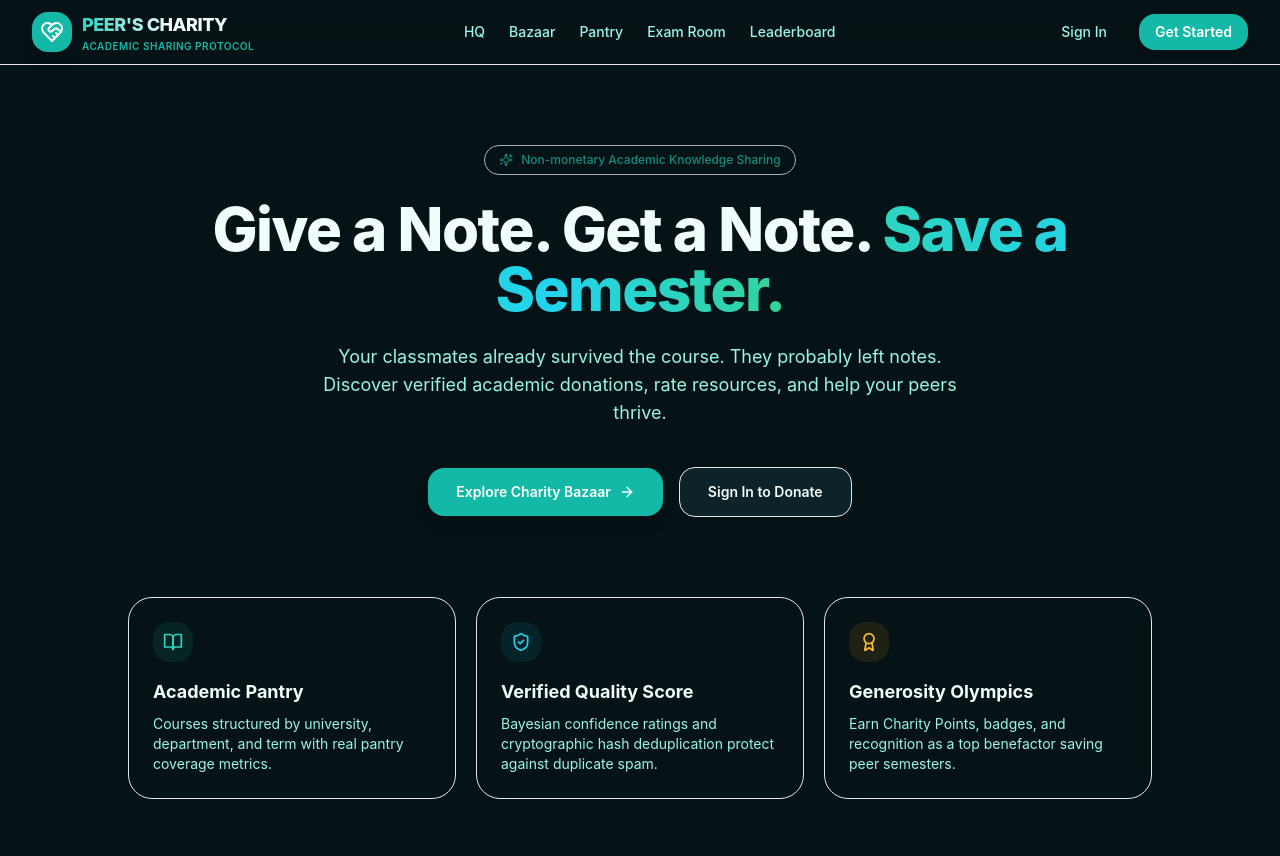
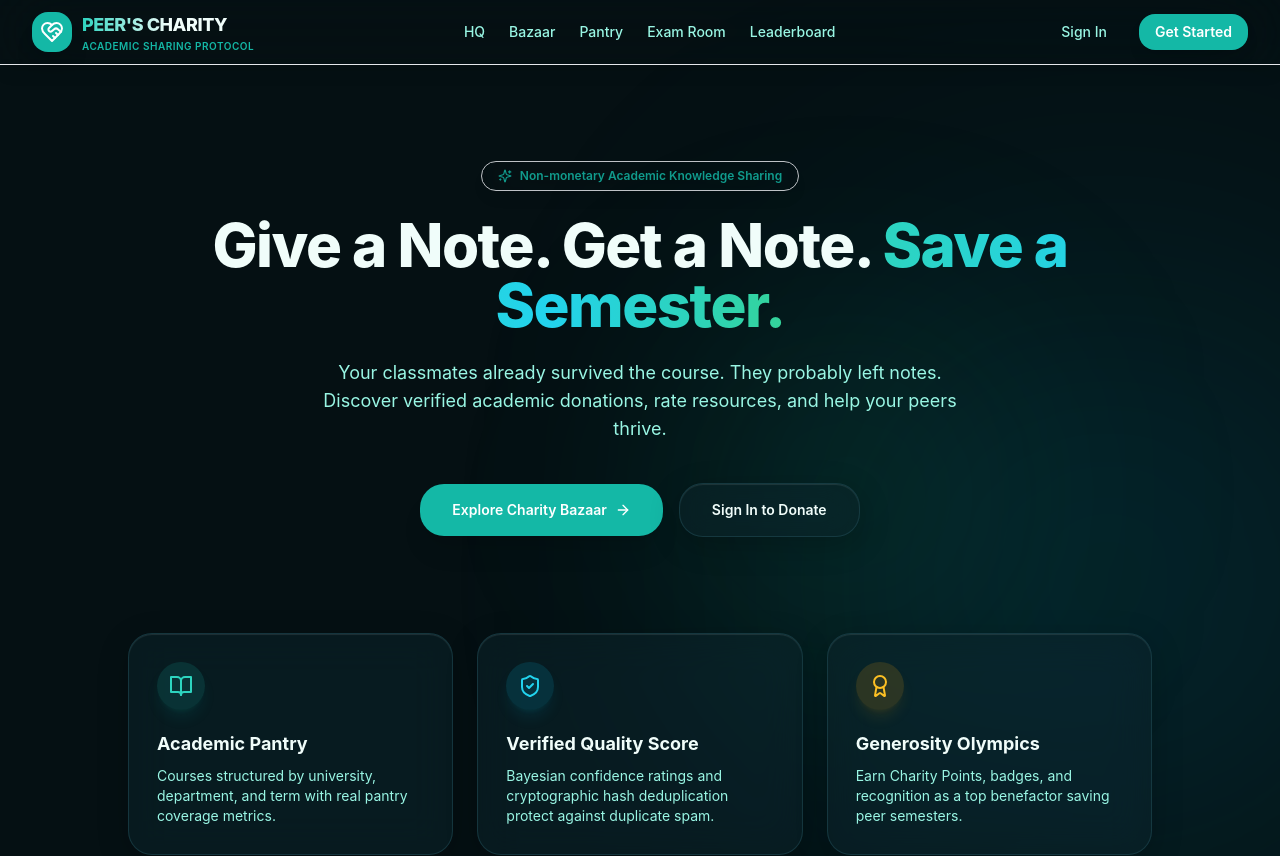
Before and after one commit to asnayem1122/Peers_Charity, a Next.js app in the folder apps/web/: page /Peers_Charity/ in a window 1280 px wide. Shown: the top 856 px of the page. Built offline with nearby package versions, Linux system fonts and the light colour scheme.

Commit message:
Apply modern Apple Glassmorphism UI design system

```diff
--- a/apps/web/app/globals.css
+++ b/apps/web/app/globals.css
@@ -3,38 +3,38 @@
 @tailwind utilities;
 
 @layer base {
-  /* Light Mode — Warm Sand Beige & Deep Cyber Teal (Mac Refined) */
+  /* Light Mode Glassmorphism — Warm Sand Cream Glass */
   :root {
-    --background: #f6f3eb;
-    --foreground: #1c1917;
-    --card: #ffffff;
-    --card-hover: #f1ebd9;
-    --border: #e6dcce;
+    --background: #f5f1e8;
+    --foreground: #1e1b18;
+    --card: rgba(253, 251, 247, 0.65);
+    --card-hover: rgba(245, 241, 232, 0.85);
+    --border: rgba(223, 212, 193, 0.6);
     --accent: #0d9488;
     --accent-secondary: #06b6d4;
     --accent-foreground: #ffffff;
-    --muted: #f1ebd9;
+    --muted: rgba(234, 227, 213, 0.5);
     --muted-foreground: #786c5a;
     --success: #10b981;
   }
 
-  /* Dark Mode — Deep Obsidian Teal & Mac Glassmorphism */
+  /* Dark Mode Glassmorphism — Deep Obsidian Cyber Teal Glass */
   .dark {
-    --background: #061316;
+    --background: #051013;
     --foreground: #f0fdfa;
-    --card: #0d2328;
-    --card-hover: #15343b;
-    --border: #1f4852;
+    --card: rgba(13, 35, 40, 0.55);
+    --card-hover: rgba(21, 52, 59, 0.75);
+    --border: rgba(31, 72, 82, 0.6);
     --accent: #14b8a6;
     --accent-secondary: #22d3ee;
     --accent-foreground: #ffffff;
-    --muted: #0a1b1f;
+    --muted: rgba(10, 27, 31, 0.6);
     --muted-foreground: #99f6e4;
     --success: #34d399;
   }
 }
 
-/* macOS-like Typography Smoothing & Layout Boundaries */
+/* macOS Glassmorphism Typography & Layout */
 html {
   -webkit-font-smoothing: antialiased;
   -moz-osx-font-smoothing: grayscale;
@@ -51,7 +51,27 @@ body {
   word-break: break-word;
 }
 
-/* Prevent text overflow and title overlapping on mobile */
+/* Glassmorphism Utilities */
+.glass-panel {
+  background: var(--card);
+  backdrop-filter: blur(20px) saturate(190%);
+  -webkit-backdrop-filter: blur(20px) saturate(190%);
+  border: 1px solid var(--border);
+  box-shadow: 0 8px 32px 0 rgba(0, 0, 0, 0.2), inset 0 1px 1px 0 rgba(255, 255, 255, 0.1);
+}
+
+.glass-card-hover {
+  transition: all 0.3s cubic-bezier(0.16, 1, 0.3, 1);
+}
+
+.glass-card-hover:hover {
+  background: var(--card-hover);
+  border-color: var(--accent);
+  transform: translateY(-2px);
+  box-shadow: 0 12px 40px 0 rgba(20, 184, 166, 0.15), inset 0 1px 1px 0 rgba(255, 255, 255, 0.2);
+}
+
+/* Prevent text overflow and title overlapping */
 h1, h2, h3, h4, h5, h6 {
   overflow-wrap: break-word;
   word-wrap: break-word;
@@ -70,7 +90,7 @@ p, span, label {
 
 /* Light mode input styling */
 input, select, textarea {
-  color: #1c1917 !important;
+  color: #1e1b18 !important;
 }
 
 .dark input:-webkit-autofill,
@@ -84,12 +104,12 @@ input, select, textarea {
 input:-webkit-autofill,
 input:-webkit-autofill:hover,
 input:-webkit-autofill:focus {
-  -webkit-text-fill-color: #1c1917 !important;
-  -webkit-box-shadow: 0 0 0px 1000px #f6f3eb inset !important;
+  -webkit-text-fill-color: #1e1b18 !important;
+  -webkit-box-shadow: 0 0 0px 1000px #f5f1e8 inset !important;
   transition: background-color 5000s ease-in-out 0s;
 }
 
-/* Apple-style Smooth Scrollbar */
+/* Apple Glass Scrollbar */
 ::-webkit-scrollbar {
   width: 7px;
   height: 7px;
--- a/apps/web/app/page.tsx
+++ b/apps/web/app/page.tsx
@@ -3,12 +3,17 @@ import { BookOpen, ShieldCheck, HeartHandshake, Sparkles, ArrowRight, Award } fr
 
 export default function LandingPage() {
   return (
-    <div className="flex flex-col min-h-screen">
+    <div className="flex flex-col min-h-screen relative overflow-hidden bg-background">
+      {/* Ambient Glassmorphic Background Orbs */}
+      <div className="fixed top-[-10%] left-[-10%] w-[500px] h-[500px] bg-accent/20 rounded-full blur-[140px] pointer-events-none" />
+      <div className="fixed bottom-[-10%] right-[-10%] w-[600px] h-[600px] bg-cyan-500/15 rounded-full blur-[160px] pointer-events-none" />
+      <div className="fixed top-[40%] right-[20%] w-[350px] h-[350px] bg-emerald-500/10 rounded-full blur-[120px] pointer-events-none" />
+
       {/* Header Navigation */}
-      <header className="border-b border-border/60 bg-card/60 backdrop-blur-xl sticky top-0 z-50 transition-all">
+      <header className="border-b border-border/60 bg-card/60 backdrop-blur-2xl sticky top-0 z-50 transition-all shadow-lg">
         <div className="max-w-7xl mx-auto px-4 sm:px-6 lg:px-8 h-16 flex items-center justify-between gap-3">
           <div className="flex items-center gap-2.5 min-w-0">
-            <div className="w-9 h-9 sm:w-10 sm:h-10 rounded-xl bg-accent flex items-center justify-center text-white shadow-lg shadow-accent/20 shrink-0">
+            <div className="w-9 h-9 sm:w-10 sm:h-10 rounded-xl bg-accent flex items-center justify-center text-white shadow-xl shadow-accent/30 shrink-0">
               <HeartHandshake className="w-5 h-5 sm:w-6 sm:h-6" />
             </div>
             <div className="min-w-0">
@@ -39,7 +44,7 @@ export default function LandingPage() {
             </Link>
             <Link
               href="/register"
-              className="px-3.5 sm:px-4 py-2 text-xs sm:text-sm font-semibold bg-accent text-accent-foreground rounded-xl hover:bg-accent/90 transition-all shadow-md shadow-accent/20"
+              className="px-3.5 sm:px-4 py-2 text-xs sm:text-sm font-semibold bg-accent text-accent-foreground rounded-xl hover:bg-accent/90 transition-all shadow-lg shadow-accent/25"
             >
               Get Started
             </Link>
@@ -48,11 +53,8 @@ export default function LandingPage() {
       </header>
 
       {/* Hero Section */}
-      <main className="flex-1 flex flex-col justify-center items-center text-center px-4 sm:px-6 py-12 sm:py-20 relative overflow-hidden">
-        {/* Background glow effects */}
-        <div className="absolute top-1/4 left-1/2 -translate-x-1/2 -translate-y-1/2 w-72 h-72 sm:w-96 sm:h-96 bg-accent/10 rounded-full blur-3xl pointer-events-none" />
-
-        <div className="inline-flex items-center gap-2 px-3.5 py-1.5 rounded-full border border-accent/30 bg-accent/10 text-accent text-xs font-medium mb-6 animate-pulse">
+      <main className="flex-1 flex flex-col justify-center items-center text-center px-4 sm:px-6 py-12 sm:py-24 relative z-10">
+        <div className="inline-flex items-center gap-2 px-4 py-1.5 rounded-full border border-accent/40 bg-accent/15 backdrop-blur-xl text-accent text-xs font-semibold mb-6 shadow-lg shadow-accent/10 animate-pulse">
           <Sparkles className="w-3.5 h-3.5 shrink-0" />
           <span className="truncate">Non-monetary Academic Knowledge Sharing</span>
         </div>
@@ -72,24 +74,24 @@ export default function LandingPage() {
         <div className="mt-8 sm:mt-10 flex flex-col sm:flex-row gap-3 sm:gap-4 justify-center items-center w-full sm:w-auto px-4">
           <Link
             href="/bazaar"
-            className="w-full sm:w-auto px-7 py-3.5 bg-accent text-white font-semibold rounded-xl hover:bg-accent/90 transition-all shadow-lg shadow-accent/25 flex items-center justify-center gap-2 group text-sm"
+            className="w-full sm:w-auto px-8 py-4 bg-accent text-white font-semibold rounded-2xl hover:bg-accent/90 transition-all shadow-xl shadow-accent/30 flex items-center justify-center gap-2 group text-sm"
           >
             <span>Explore Charity Bazaar</span>
             <ArrowRight className="w-4 h-4 group-hover:translate-x-1 transition-transform" />
           </Link>
           <Link
             href="/login"
-            className="w-full sm:w-auto px-7 py-3.5 bg-card border border-border/80 text-foreground font-semibold rounded-xl hover:bg-card-hover transition-all flex items-center justify-center gap-2 text-sm"
+            className="w-full sm:w-auto px-8 py-4 glass-panel text-foreground font-semibold rounded-2xl hover:bg-card-hover transition-all flex items-center justify-center gap-2 text-sm shadow-xl"
           >
             <span>Sign In to Donate</span>
           </Link>
         </div>
 
         {/* Value Props Cards Grid */}
-        <div className="mt-14 sm:mt-20 grid grid-cols-1 sm:grid-cols-3 gap-5 max-w-5xl text-left w-full">
-          <Link href="/pantry" className="p-5 sm:p-6 rounded-2xl bg-card/80 backdrop-blur-md border border-border/60 shadow-sm hover:border-accent/40 transition-all group">
-            <div className="w-10 h-10 rounded-xl bg-teal-500/10 text-teal-400 flex items-center justify-center mb-4">
-              <BookOpen className="w-5 h-5" />
+        <div className="mt-16 sm:mt-24 grid grid-cols-1 sm:grid-cols-3 gap-6 max-w-5xl text-left w-full">
+          <Link href="/pantry" className="p-6 sm:p-7 rounded-3xl glass-panel glass-card-hover group">
+            <div className="w-12 h-12 rounded-2xl bg-teal-500/15 text-teal-400 flex items-center justify-center mb-5 shadow-lg shadow-teal-500/10">
+              <BookOpen className="w-6 h-6" />
             </div>
             <h3 className="text-base sm:text-lg font-bold mb-2 group-hover:text-accent transition-colors">Academic Pantry</h3>
             <p className="text-xs sm:text-sm text-muted-foreground leading-relaxed">
@@ -97,9 +99,9 @@ export default function LandingPage() {
             </p>
           </Link>
 
-          <Link href="/bazaar" className="p-5 sm:p-6 rounded-2xl bg-card/80 backdrop-blur-md border border-border/60 shadow-sm hover:border-accent/40 transition-all group">
-            <div className="w-10 h-10 rounded-xl bg-cyan-500/10 text-cyan-400 flex items-center justify-center mb-4">
-              <ShieldCheck className="w-5 h-5" />
+          <Link href="/bazaar" className="p-6 sm:p-7 rounded-3xl glass-panel glass-card-hover group">
+            <div className="w-12 h-12 rounded-2xl bg-cyan-500/15 text-cyan-400 flex items-center justify-center mb-5 shadow-lg shadow-cyan-500/10">
+              <ShieldCheck className="w-6 h-6" />
             </div>
             <h3 className="text-base sm:text-lg font-bold mb-2 group-hover:text-accent transition-colors">Verified Quality Score</h3>
             <p className="text-xs sm:text-sm text-muted-foreground leading-relaxed">
@@ -107,9 +109,9 @@ export default function LandingPage() {
             </p>
           </Link>
 
-          <Link href="/leaderboard" className="p-5 sm:p-6 rounded-2xl bg-card/80 backdrop-blur-md border border-border/60 shadow-sm hover:border-accent/40 transition-all group">
-            <div className="w-10 h-10 rounded-xl bg-amber-500/10 text-amber-400 flex items-center justify-center mb-4">
-              <Award className="w-5 h-5" />
+          <Link href="/leaderboard" className="p-6 sm:p-7 rounded-3xl glass-panel glass-card-hover group">
+            <div className="w-12 h-12 rounded-2xl bg-amber-500/15 text-amber-400 flex items-center justify-center mb-5 shadow-lg shadow-amber-500/10">
+              <Award className="w-6 h-6" />
             </div>
             <h3 className="text-base sm:text-lg font-bold mb-2 group-hover:text-accent transition-colors">Generosity Olympics</h3>
             <p className="text-xs sm:text-sm text-muted-foreground leading-relaxed">
@@ -120,7 +122,7 @@ export default function LandingPage() {
       </main>
 
       {/* Footer */}
-      <footer className="border-t border-border/60 py-6 sm:py-8 text-center text-xs text-muted-foreground px-4">
+      <footer className="border-t border-border/60 py-6 sm:py-8 text-center text-xs text-muted-foreground px-4 backdrop-blur-xl bg-card/40 relative z-10">
         <p>© 2026 PEER'S CHARITY — "We don't sell notes. We perform academic charity."</p>
       </footer>
     </div>
```
Also changed, not shown: apps/web/components/layout/Sidebar.tsx (+5 -5 lines).
